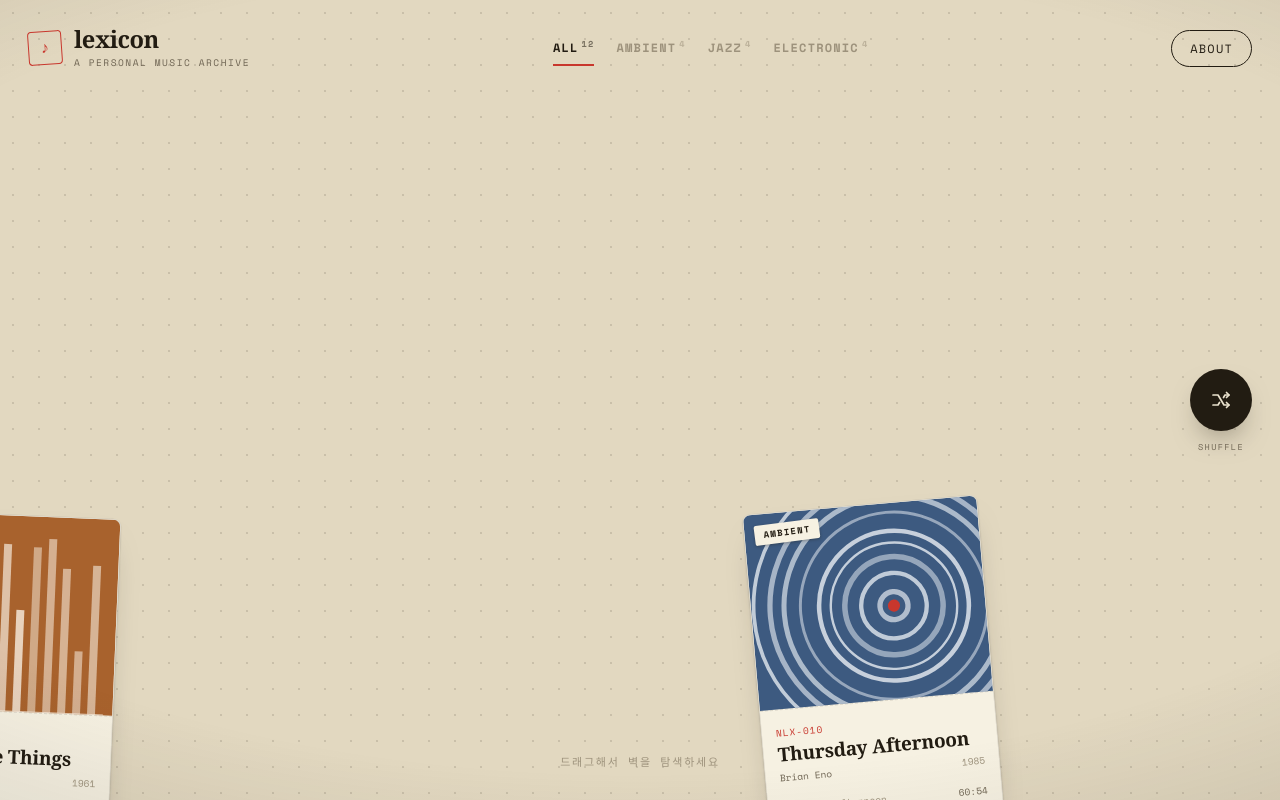
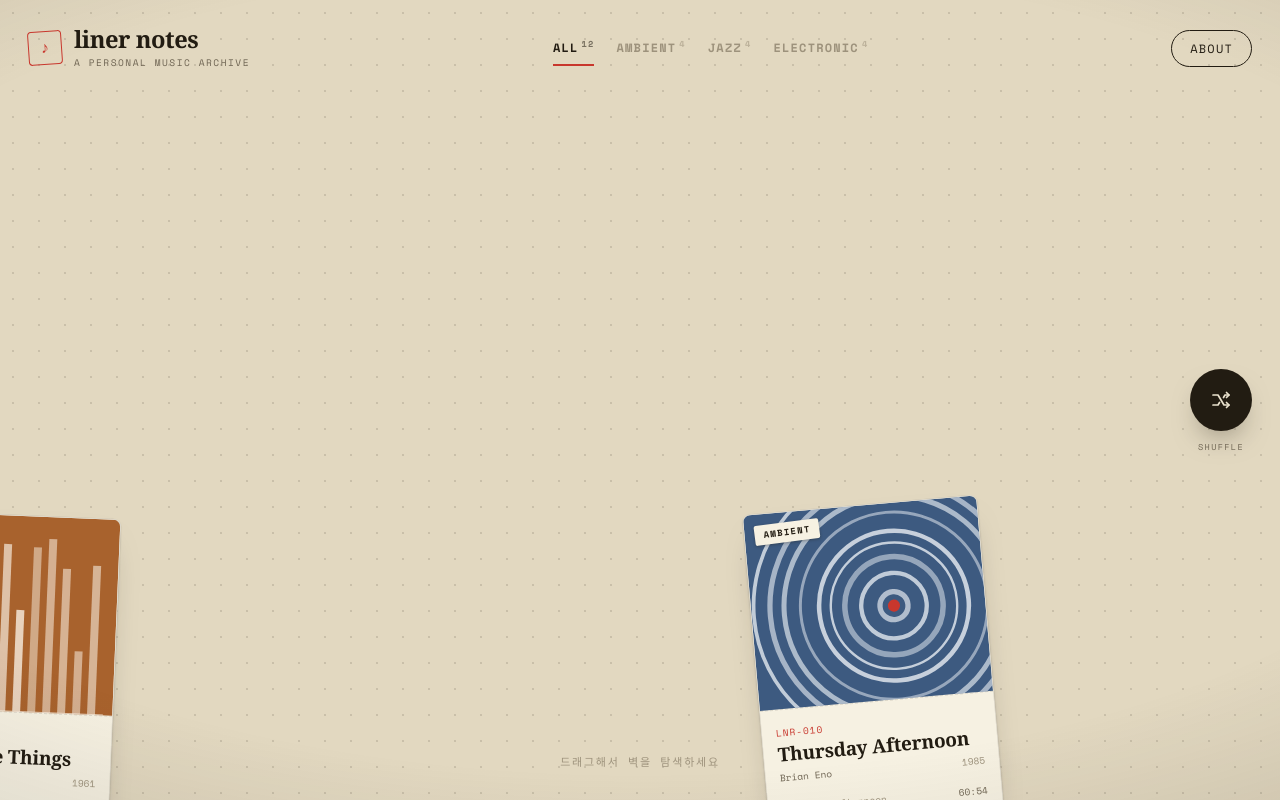
Before and after one commit to ruehan/liner_notes, a React (Vite) app: page / in a window 1280 px wide. Built offline with nearby package versions, Linux system fonts and the light colour scheme.

Commit message:
refactor: 프로젝트 이름을 liner notes로 변경

```diff
--- a/index.html
+++ b/index.html
@@ -6,9 +6,9 @@
     <meta name="theme-color" content="#0b1020" />
     <meta
       name="description"
-      content="night lexicon — 직접 고른 음악들의 벽. 플레이리스트이자 개인 음악 사전."
+      content="liner notes — 직접 고른 음악들의 벽. 플레이리스트이자 개인 음악 아카이브."
     />
-    <title>night lexicon</title>
+    <title>liner notes</title>
   </head>
   <body>
     <div id="root"></div>
--- a/package.json
+++ b/package.json
@@ -1,5 +1,5 @@
 {
-  "name": "night-lexicon",
+  "name": "liner-notes",
   "private": true,
   "version": "0.1.0",
   "type": "module",
--- a/src/entities/track/model/data.ts
+++ b/src/entities/track/model/data.ts
@@ -9,7 +9,7 @@ export const GENRES: Record<GenreId, GenreTheme> = {
 export const GENRE_ORDER: GenreId[] = ["ambient", "jazz", "electronic"];
 
 export function catalogNo(index: number): string {
-  return `NLX-${String(index + 1).padStart(3, "0")}`;
+  return `LNR-${String(index + 1).padStart(3, "0")}`;
 }
 
 export const TRACKS: Track[] = [
--- a/src/widgets/boot/ui/Boot.tsx
+++ b/src/widgets/boot/ui/Boot.tsx
@@ -1,7 +1,7 @@
 import { useEffect, useState } from "react";
 import "./boot.css";
 
-const WORD = "lexicon";
+const WORD = "liner notes";
 
 interface Props {
   onDone: () => void;
--- a/src/widgets/hud/ui/Hud.tsx
+++ b/src/widgets/hud/ui/Hud.tsx
@@ -14,7 +14,7 @@ export function Hud({ filters, onAbout }: Props) {
           ♪
         </span>
         <span className="logo__text">
-          <span className="logo__mark">lexicon</span>
+          <span className="logo__mark">liner notes</span>
           <span className="logo__sub">a personal music archive</span>
         </span>
       </a>
```
Also changed, not shown: 6 other files (tests, documents, lock files or other folders).
